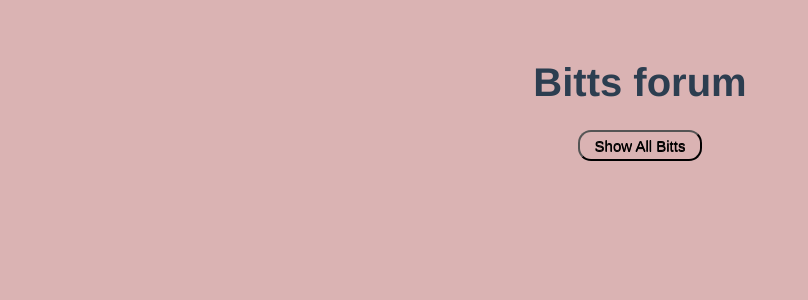
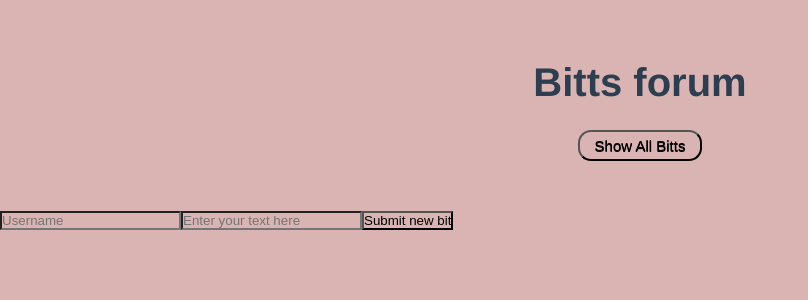
Before and after one commit to blaz-k/bitter-vue-js, a Vue app: page / in a window 1280 px wide. Shown: the top 300 px of the page, without its empty margins (0-808 px from the left). Built offline with nearby package versions, Linux system fonts and the light colour scheme.

Commit message:
added inputs and button so you can write a bitt

```diff
--- a/src/components/AllBitts.vue
+++ b/src/components/AllBitts.vue
@@ -1,7 +1,18 @@
 <template>
   <div>
     <h2>Bitts forum</h2>
-    <button @click="getAllBitts">Show All Bitts</button>
+    <button class="showBittsButton" @click="getAllBitts">Show All Bitts</button>
+    <div class="addNewBitt">
+     <input id="usernameInput" type="text" placeholder="Username" />
+     <input
+       id="textInput"
+       class="input-text"
+       type="text"
+       placeholder="Enter your text here"
+     />
+     <button @click="newBitt" class="newBittButton">Submit new bit</button>
+    </div>
+
     <div v-bind:key="bitt.id" v-for="bitt in bitts">
       <div class="all-bits">
         <div class="information">
@@ -23,7 +34,6 @@
 
 <script>
 import axios from "axios";
-
 export default {
   name: "AllBitts",
   data() {
@@ -38,11 +48,20 @@ export default {
       console.log(response.data);
       this.bitts = response.data;
     },
+    newBitt() {
+      let usernameInput = document.getElementById("usernameInput").value;
+      let textInput = document.getElementById("textInput").value;
+      console.log(textInput);
+      console.log(usernameInput);
+    },
   },
 };
 </script>
 
 <style scoped>
+.addNewBitt {
+ margin-top: 50px;
+}
 .information {
   text-align: left;
   margin-top: 40px;
@@ -64,7 +83,7 @@ export default {
   border-radius: 13px;
   margin: 8px 0px;
 }
-button {
+.showBittsButton {
   display: flex;
   margin: auto;
   margin-top: 50px;
@@ -74,6 +93,7 @@ button {
   font-size: 15px;
 }
 
+
 h2 {
   font-size: 40px;
   height: 20px;
```
